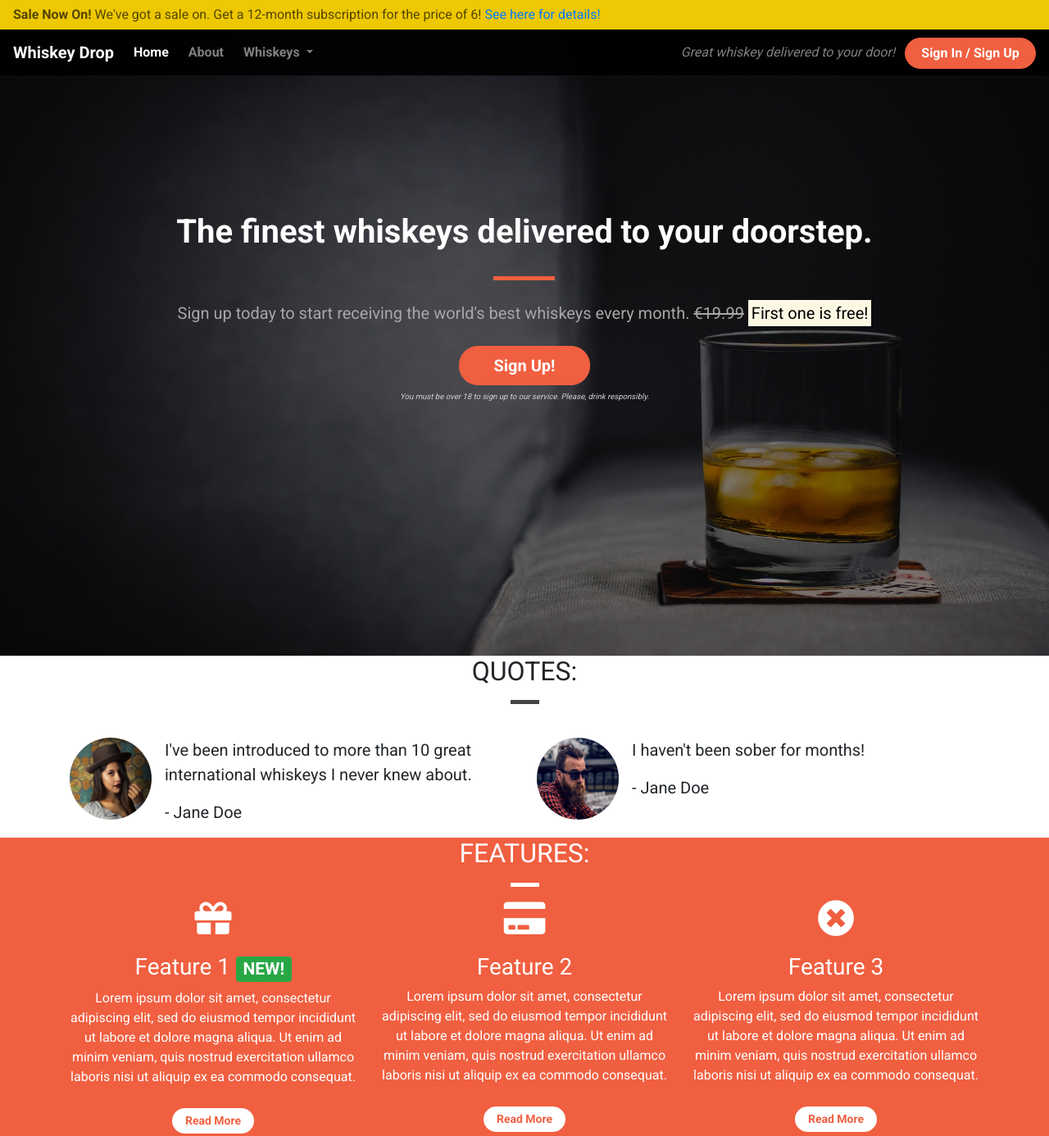
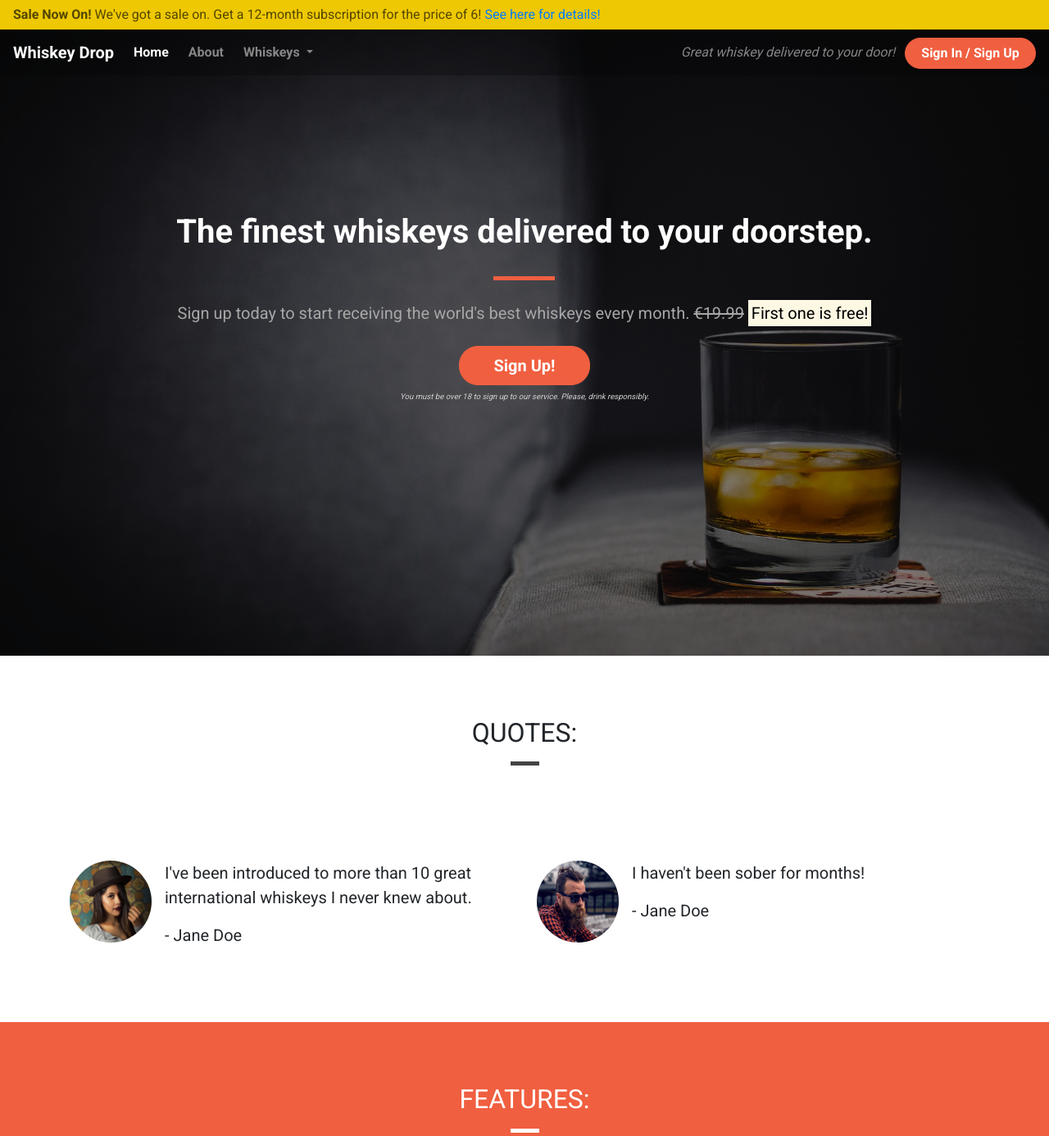
Before and after one commit to PaulyEd/UsingBootstrap, a plain HTML site: page Bootstrap/index.html in a window 1280 px wide. Shown: the top 1386 px of the page at 82% size. Drawn offline with nearby package versions, Linux system fonts and the light colour scheme.

Commit message:
v spacing

```diff
--- a/Bootstrap/css/style.css
+++ b/Bootstrap/css/style.css
@@ -38,10 +38,10 @@ body {
     background-color: rgba(0, 0, 0, 0.5);
 }
 
-.dropdown-container {
-    background-color: black;
+.content-container {
+    padding-top: 75px;
+    padding-bottom: 75px;
 }
-
 
 /* Navbar */
 
@@ -57,7 +57,7 @@ body {
 .navbar {
     margin-bottom: 0;
     width: 100%;
-    background-color: rgba(0, 0, 0, .90);
+    background-color: rgba(0, 0, 0, .25);
     border: 0;
 }
 
@@ -174,7 +174,7 @@ body {
 /* Quotes */
 
 .quotes .page-header {
-    margin-bottom: 25px;
+    margin-bottom: 100px;
 }
 
 /* Features */
```
Also changed, not shown: Bootstrap/index.html (+2 -1 lines).
